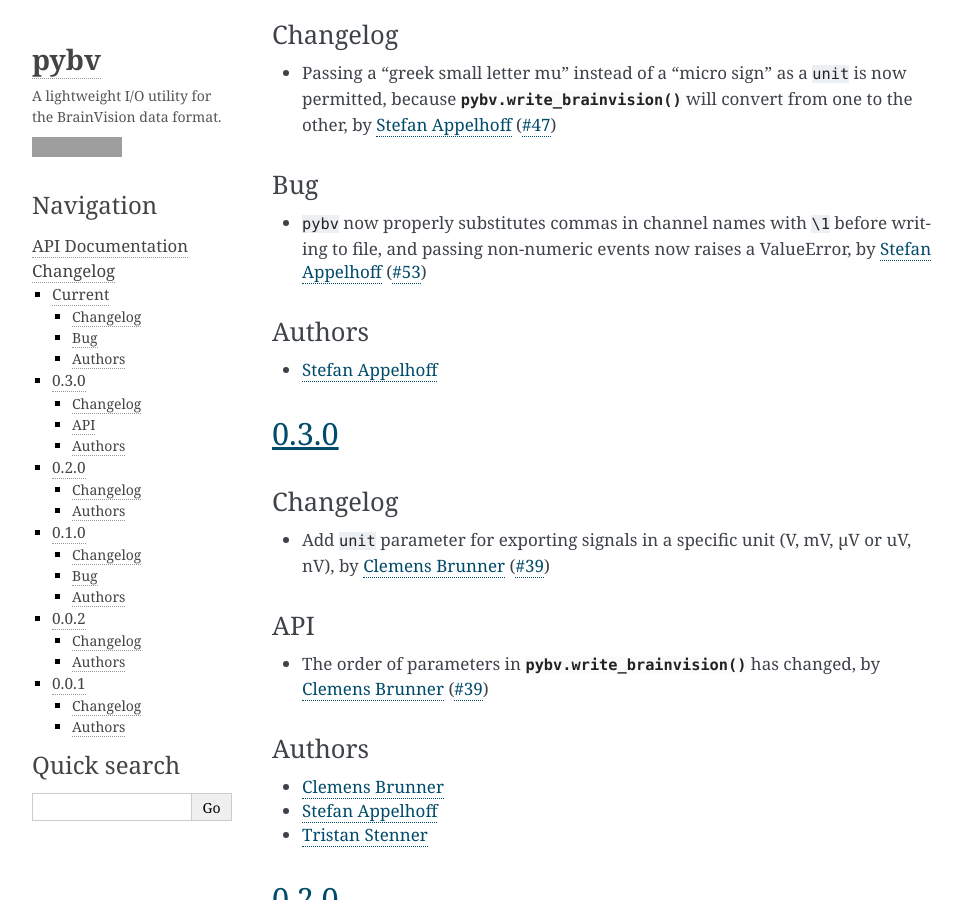
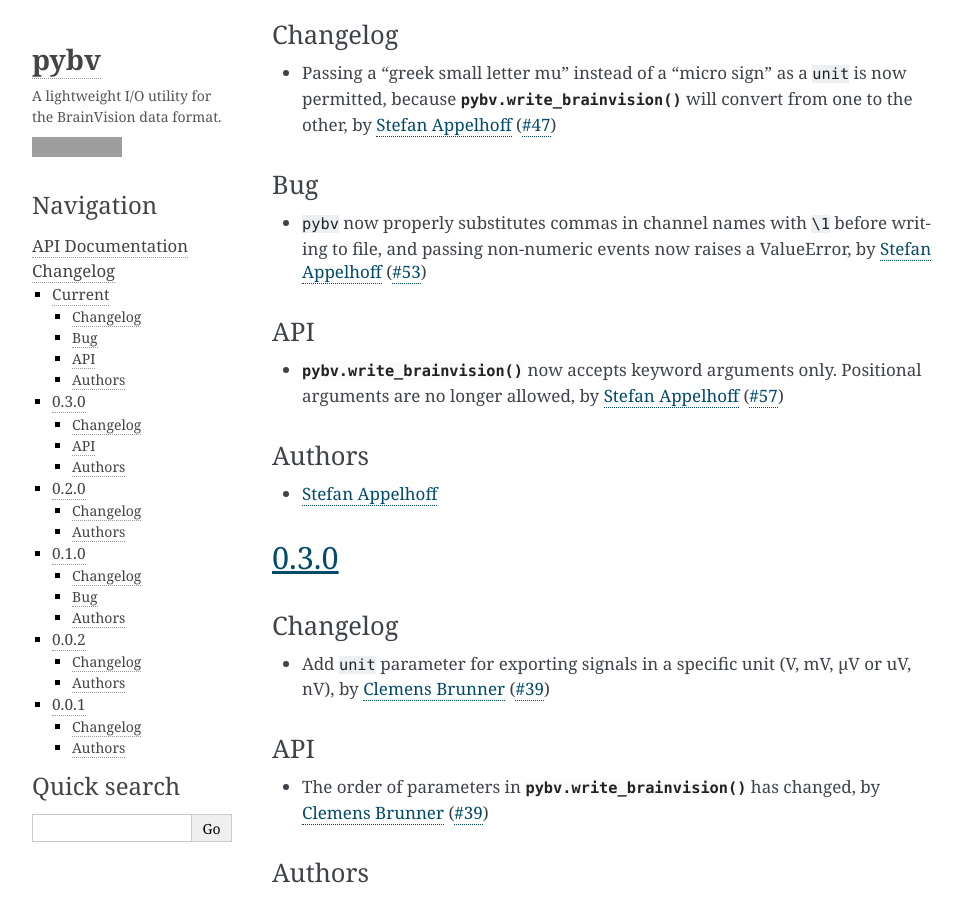
Before and after one commit to bids-standard/pybv, a Sphinx documentation site: the page built from docs/changelog.rst, in a window 1280 px wide and 900 px high, scrolled down 442 px. Shown: the whole window, without its empty margins (148-1109 px from the left). Built offline with Sphinx 7.4.7, drawn with Linux system fonts in a browser that asks for light colours; grey boxes are pictures that could not be loaded.

Commit message:
add whatsnew

```diff
--- a/docs/changelog.rst
+++ b/docs/changelog.rst
@@ -22,6 +22,10 @@ Changelog
 Bug
 ~~~
 - ``pybv`` now properly substitutes commas in channel names with ``\1`` before writing to file, and passing non-numeric events now raises a ValueError, by `Stefan Appelhoff`_ (`#53 <https://github.com/bids-standard/pybv/pull/53>`_)
+
+API
+~~~
+- :func:`pybv.write_brainvision` now accepts keyword arguments only. Positional arguments are no longer allowed, by `Stefan Appelhoff`_ (`#57 <https://github.com/bids-standard/pybv/pull/57>`_)
 
 Authors
 ~~~~~~~
```
